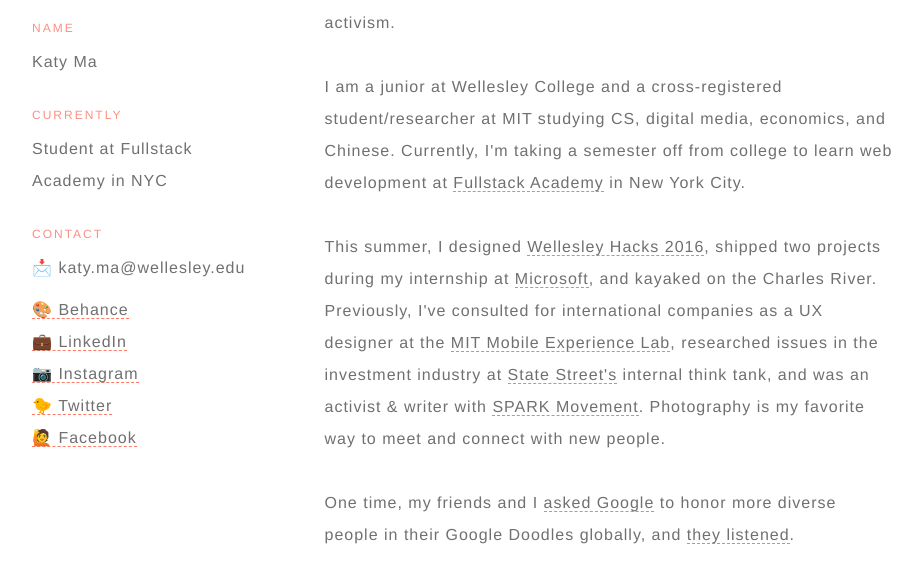
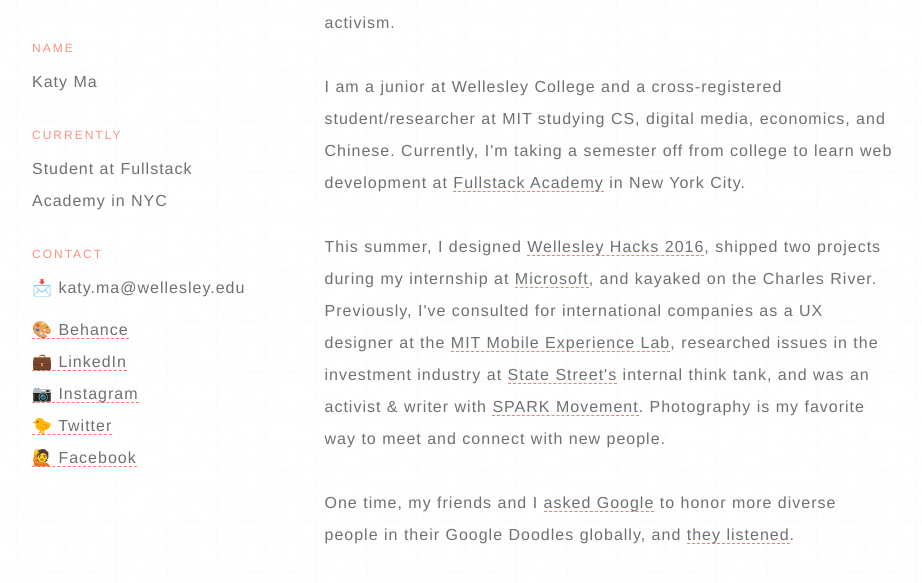
Before and after one commit to kma2/website, a website: page index.html in a window 1280 px wide. Shown: the part 209-792 px from the top of the page, without its empty margins (133-1055 px from the left). Drawn offline with nearby package versions, Linux system fonts and the light colour scheme.

Commit message:
background image, bug fixes

```diff
--- a/freelancer.min.css
+++ b/freelancer.min.css
@@ -2,6 +2,7 @@
     font-family: 'Proxima Nova Soft', 'Helvetica Neue', Helvetica, sans-serif;
     overflow-x: hidden;
     padding-left: 150px;
+    background-image: url("background.jpg");
 }
 
 p, a {
```
Also changed, not shown: index.html (+1 -1 lines), background.jpg (added).
